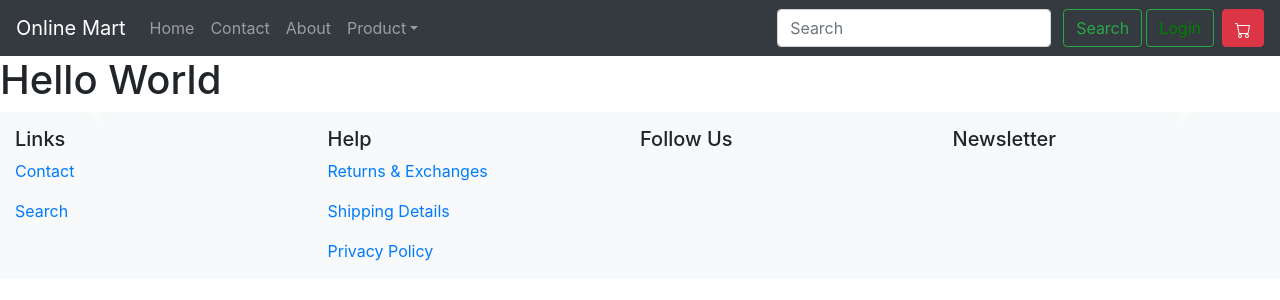
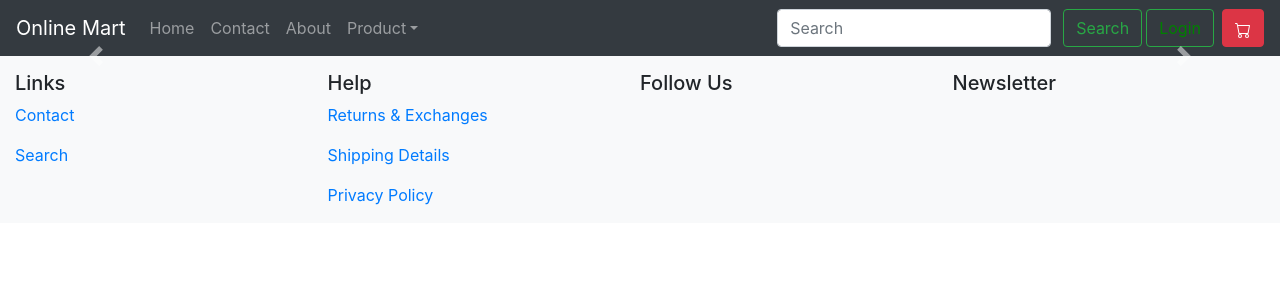
Before and after one commit to abdulrafay720/OnlineBusTicketBooking, a PHP site: page /index.php in a window 1280 px wide. Shown: the top 300 px of the page. Run offline with PHP 8.4, Linux system fonts and the light colour scheme; data that the repository does not hold is empty; some libraries are stand-ins or nearby versions.

Commit message:
Update index.php
heading remove

```diff
--- a/index.php
+++ b/index.php
@@ -14,7 +14,7 @@
 <section>
 
 
-<h1>Hello World</h1>
+
     <div id="carouselId" class="carousel slide" data-ride="carousel">
         <ol class="carousel-indicators">
             <?php
```
